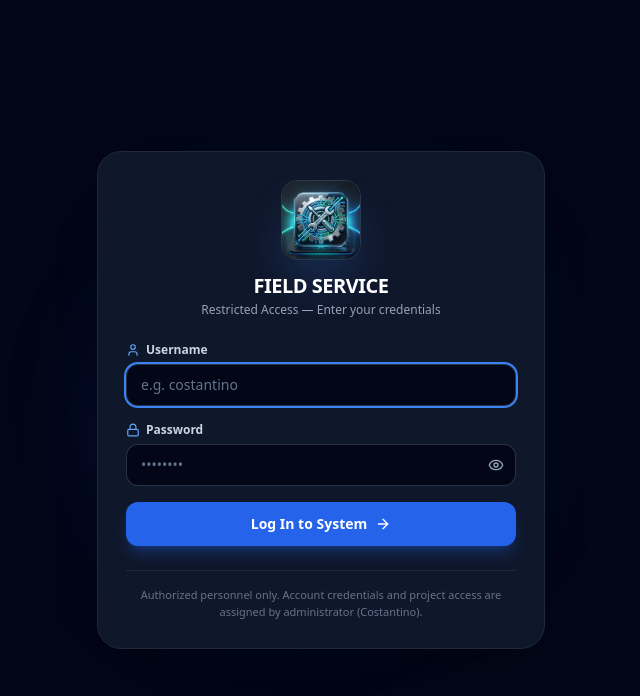
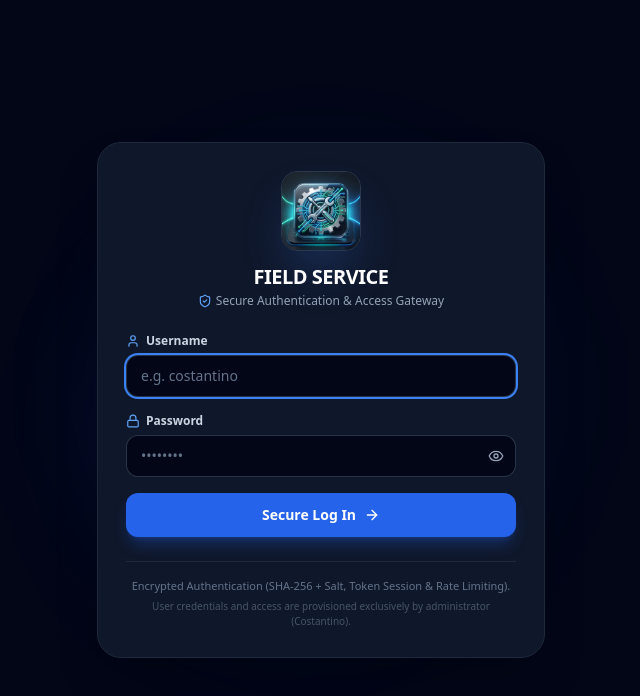
Before and after one commit to silas74/gestione-interventi, a React (Vite) app: page / in a window 1280 px wide. Shown: the top 696 px of the page, without its empty margins (319-959 px from the left). Built offline with nearby package versions, Linux system fonts and the light colour scheme.

Commit message:
Sync file: src/components/LoginScreen.tsx

```diff
--- a/src/components/LoginScreen.tsx
+++ b/src/components/LoginScreen.tsx
@@ -1,10 +1,17 @@
-import React, { useState } from 'react';
-import { Lock, User, ArrowRight, Eye, EyeOff } from 'lucide-react';
+import React, { useState, useEffect } from 'react';
+import { Lock, User, ArrowRight, Eye, EyeOff, ShieldAlert, ShieldCheck } from 'lucide-react';
 import { UserAccount } from '../types';
+import {
+  verifyPassword,
+  checkLockout,
+  recordFailedAttempt,
+  resetFailedAttempts,
+  createSessionToken
+} from '../lib/authSecurity';
 
 interface LoginScreenProps {
   users: UserAccount[];
-  onLogin: (user: UserAccount) => void;
+  onLogin: (user: UserAccount, token?: string) => void;
 }
 
 export const LoginScreen: React.FC<LoginScreenProps> = ({ users, onLogin }) => {
@@ -12,21 +19,95 @@ export const LoginScreen: React.FC<LoginScreenProps> = ({ users, onLogin }) => {
   const [password, setPassword] = useState('');
   const [showPassword, setShowPassword] = useState(false);
   const [error, setError] = useState<string | null>(null);
+  const [isSubmitting, setIsSubmitting] = useState(false);
+  const [lockoutRemaining, setLockoutRemaining] = useState<number>(0);
 
-  const handleSubmit = (e: React.FormEvent) => {
+  // Active countdown timer for lockout
+  useEffect(() => {
+    if (lockoutRemaining <= 0) return;
+    const interval = setInterval(() => {
+      setLockoutRemaining((prev) => {
+        if (prev <= 1) {
+          setError(null);
+          return 0;
+        }
+        return prev - 1;
+      });
+    }, 1000);
+
+    return () => clearInterval(interval);
+  }, [lockoutRemaining]);
+
+  // Check lockout on username blur or change
+  const handleUsernameBlur = () => {
+    if (!username.trim()) return;
+    const status = checkLockout(username);
+    if (status.isLocked) {
+      setLockoutRemaining(status.remainingSeconds);
+      setError(`Account locked due to consecutive failed attempts. Try again in ${status.remainingSeconds}s.`);
+    }
+  };
+
+  const handleSubmit = async (e: React.FormEvent) => {
     e.preventDefault();
     setError(null);
 
-    const found = users.find(
-      u => u.username.toLowerCase() === username.trim().toLowerCase() && u.password === password
-    );
+    const cleanUser = username.trim().toLowerCase();
 
-    if (found) {
-      onLogin(found);
-    } else {
-      setError('Invalid credentials. Please verify your username and password or contact Costantino.');
+    // 1. Verify brute force lockout
+    const lockout = checkLockout(cleanUser);
+    if (lockout.isLocked) {
+      setLockoutRemaining(lockout.remainingSeconds);
+      setError(`Too many failed attempts. Login temporarily disabled for ${lockout.remainingSeconds}s.`);
+      return;
+    }
+
+    setIsSubmitting(true);
+
+    try {
+      const found = users.find(u => u.username.toLowerCase() === cleanUser);
+
+      if (!found) {
+        const attemptStatus = recordFailedAttempt(cleanUser);
+        if (attemptStatus.isLocked) {
+          setLockoutRemaining(attemptStatus.remainingSeconds);
+          setError(`Account locked for 5 minutes due to multiple failed attempts.`);
+        } else {
+          setError(`Invalid username or password. (${attemptStatus.attemptsLeft} attempts remaining)`);
+        }
+        setIsSubmitting(false);
+        return;
+      }
+
+      // 2. Cryptographic Salted SHA-256 verification (Zero plaintext match)
+      const isValid = await verifyPassword(password, found.salt, found.passwordHash);
+
+      if (isValid) {
+        // Reset rate limiter on successful auth
+        resetFailedAttempts(cleanUser);
+
+        // 3. Issue cryptographically signed session token with expiry
+        const token = await createSessionToken(found);
+
+        onLogin(found, token);
+      } else {
+        const attemptStatus = recordFailedAttempt(cleanUser);
+        if (attemptStatus.isLocked) {
+          setLockoutRemaining(attemptStatus.remainingSeconds);
+          setError(`Account locked for 5 minutes due to multiple failed attempts.`);
+        } else {
+          setError(`Invalid credentials. (${attemptStatus.attemptsLeft} attempts remaining before temporary lockout)`);
+        }
+      }
+    } catch (err) {
+      console.error('Authentication verification error:', err);
+      setError('An error occurred during authentication. Please retry.');
+    } finally {
+      setIsSubmitting(false);
     }
   };
+
+  const isLocked = lockoutRemaining > 0;
 
   return (
     <div className="min-h-screen bg-slate-950 flex flex-col items-center justify-center p-3 sm:p-4 selection:bg-blue-600 selection:text-white">
@@ -44,16 +125,24 @@ export const LoginScreen: React.FC<LoginScreenProps> = ({ users, onLogin }) => {
           <div className="w-16 h-16 sm:w-20 sm:h-20 mx-auto rounded-2xl overflow-hidden shadow-2xl shadow-blue-500/30 border border-slate-700/80 mb-2.5 sm:mb-3">
             <img src="./logo-3d.png" alt="Logo 3D Interventi" className="w-full h-full object-cover" />
           </div>
-          <h2 className="text-lg sm:text-xl font-bold tracking-tight text-white">FIELD SERVICE</h2>
-          <p className="text-xs text-slate-400 mt-0.5">
-            Restricted Access — Enter your credentials
+          <h2 className="text-lg sm:text-xl font-bold tracking-tight text-white flex items-center justify-center gap-1.5">
+            <span>FIELD SERVICE</span>
+          </h2>
+          <p className="text-xs text-slate-400 mt-0.5 flex items-center justify-center gap-1">
+            <ShieldCheck className="w-3.5 h-3.5 text-blue-400" />
+            <span>Secure Authentication & Access Gateway</span>
           </p>
         </div>
 
-        {/* Error notification */}
+        {/* Error / Lockout notification */}
         {error && (
-          <div className="mb-4 p-3 rounded-xl bg-rose-500/10 border border-rose-500/30 text-rose-300 text-xs font-medium text-center">
-            {error}
+          <div className={`mb-4 p-3 rounded-xl border text-xs font-medium text-center flex items-center justify-center gap-2 ${
+            isLocked
+              ? 'bg-rose-500/20 border-rose-500/50 text-rose-200'
+              : 'bg-rose-500/10 border-rose-500/30 text-rose-300'
+          }`}>
+            <ShieldAlert className="w-4 h-4 shrink-0 text-rose-400" />
+            <span>{error}</span>
           </div>
         )}
 
@@ -69,10 +158,12 @@ export const LoginScreen: React.FC<LoginScreenProps> = ({ users, onLogin }) => {
               type="text"
               required
               autoFocus
+              disabled={isLocked}
               value={username}
+              onBlur={handleUsernameBlur}
               onChange={(e) => setUsername(e.target.value)}
               placeholder="e.g. costantino"
-              className="w-full bg-slate-950 border border-slate-700/80 rounded-xl px-3.5 py-2.5 text-sm text-white placeholder-slate-500 focus:outline-none focus:ring-2 focus:ring-blue-500 transition"
+              className="w-full bg-slate-950 border border-slate-700/80 rounded-xl px-3.5 py-2.5 text-sm text-white placeholder-slate-500 focus:outline-none focus:ring-2 focus:ring-blue-500 transition disabled:opacity-50"
             />
           </div>
 
@@ -85,15 +176,18 @@ export const LoginScreen: React.FC<LoginScreenProps> = ({ users, onLogin }) => {
               <input
                 type={showPassword ? 'text' : 'password'}
                 required
+                disabled={isLocked}
                 value={password}
                 onChange={(e) => setPassword(e.target.value)}
                 placeholder="••••••••"
-                className="w-full bg-slate-950 border border-slate-700/80 rounded-xl pl-3.5 pr-10 py-2.5 text-sm text-white placeholder-slate-500 focus:outline-none focus:ring-2 focus:ring-blue-500 transition"
+                className="w-full bg-slate-950 border border-slate-700/80 rounded-xl pl-3.5 pr-10 py-2.5 text-sm text-white placeholder-slate-500 focus:outline-none focus:ring-2 focus:ring-blue-500 transition disabled:opacity-50"
               />
               <button
                 type="button"
+                tabIndex={-1}
+                disabled={isLocked}
                 onClick={() => setShowPassword(p => !p)}
-                className="absolute right-3 top-1/2 -translate-y-1/2 text-slate-400 hover:text-slate-200"
+                className="absolute right-3 top-1/2 -translate-y-1/2 text-slate-400 hover:text-slate-200 disabled:opacity-40"
               >
                 {showPassword ? <EyeOff className="w-4 h-4" /> : <Eye className="w-4 h-4" />}
               </button>
@@ -102,18 +196,30 @@ export const LoginScreen: React.FC<LoginScreenProps> = ({ users, onLogin }) => {
 
           <button
             type="submit"
-            className="w-full py-3 px-4 rounded-xl bg-blue-600 hover:bg-blue-500 text-white font-semibold text-sm shadow-lg shadow-blue-600/30 flex items-center justify-center gap-2 transition active:scale-98 mt-2"
+            disabled={isLocked || isSubmitting}
+            className="w-full py-3 px-4 rounded-xl bg-blue-600 hover:bg-blue-500 disabled:bg-slate-800 disabled:text-slate-500 disabled:cursor-not-allowed text-white font-semibold text-sm shadow-lg shadow-blue-600/30 flex items-center justify-center gap-2 transition active:scale-98 mt-2"
           >
-            <span>Log In to System</span>
-            <ArrowRight className="w-4 h-4" />
+            {isSubmitting ? (
+              <span>Verifying Credentials...</span>
+            ) : isLocked ? (
+              <span>Locked ({lockoutRemaining}s)</span>
+            ) : (
+              <>
+                <span>Secure Log In</span>
+                <ArrowRight className="w-4 h-4" />
+              </>
+            )}
           </button>
 
         </form>
 
         {/* Footnote */}
-        <div className="mt-6 pt-4 border-t border-slate-800 text-center">
+        <div className="mt-6 pt-4 border-t border-slate-800 text-center space-y-1">
           <p className="text-[11px] text-slate-500">
-            Authorized personnel only. Account credentials and project access are assigned by administrator (Costantino).
+            Encrypted Authentication (SHA-256 + Salt, Token Session & Rate Limiting).
+          </p>
+          <p className="text-[10px] text-slate-600">
+            User credentials and access are provisioned exclusively by administrator (Costantino).
           </p>
         </div>
 
```
